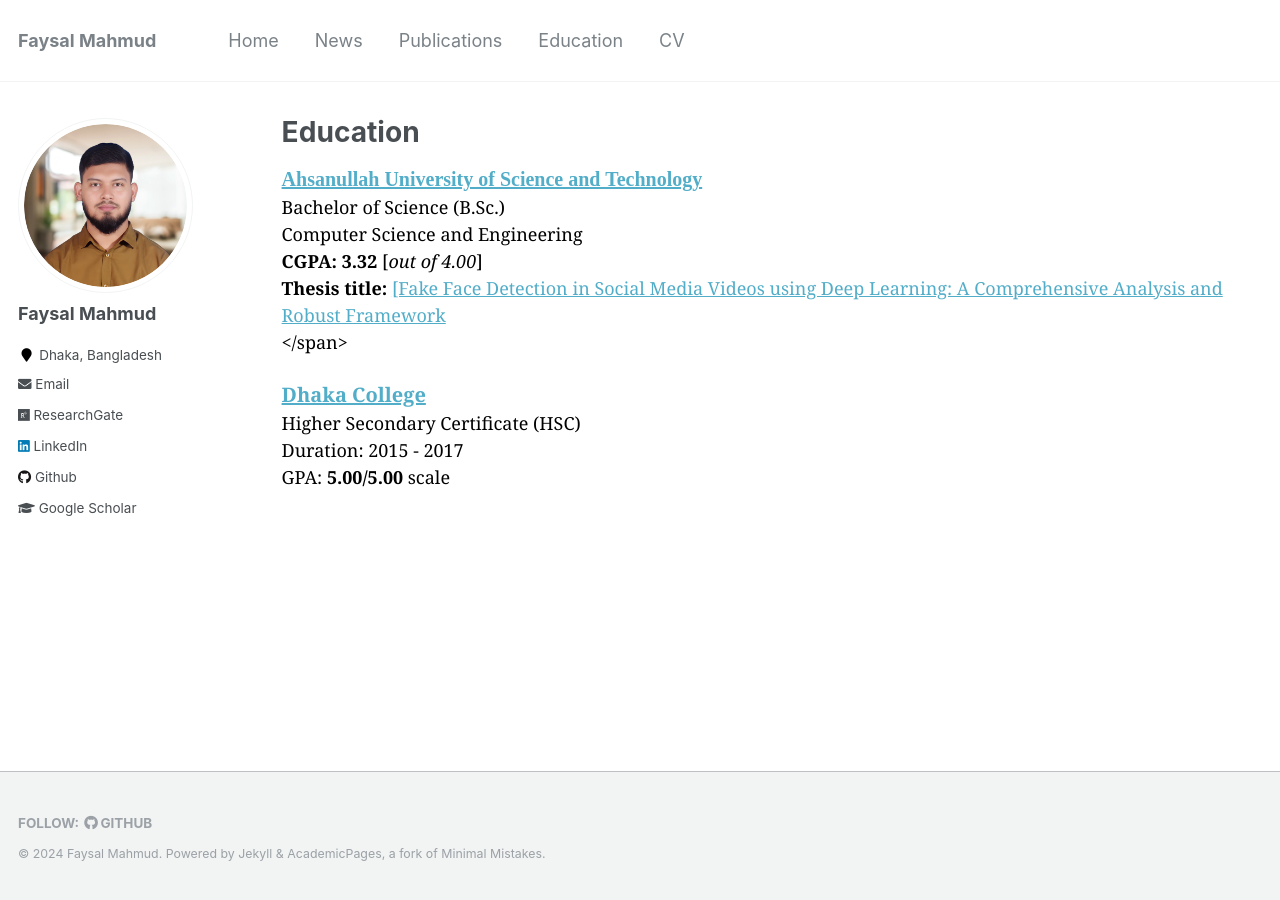
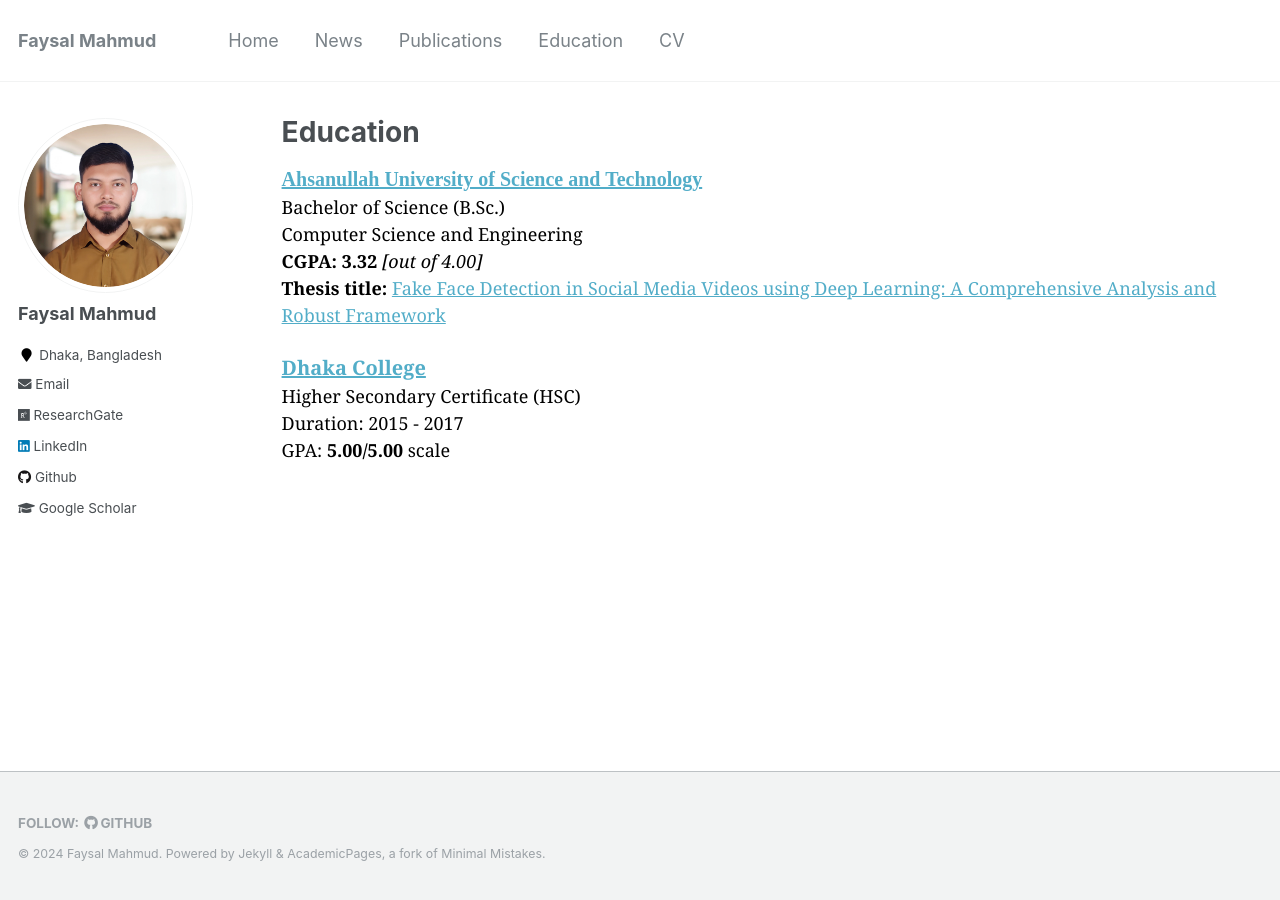
Before and after one commit to Faysal-MD/Faysal-MD.github.io, a Jekyll site: the page built from _pages/education.md, in a window 1280 px wide. Built offline with Jekyll 4.4.1, drawn with Linux system fonts in a browser that asks for light colours; part of the change alters nothing that is shown.

Commit message:
information updated

```diff
--- a/_pages/education.md
+++ b/_pages/education.md
@@ -6,18 +6,26 @@ author_profile: true
 ---
 
 <!-- B.Sc. -->
-<span style="font-family:Georgia; color:black;">
+<!-- <span style="font-family:Georgia; color:black;">
 <span style="color:black; font-size:20px; font-family:Calisto MT"><b><a href="https://aust.edu" target="_blank">Ahsanullah University of Science and Technology</a></b></span><br/>
 Bachelor of Science (B.Sc.)<br/>
 Computer Science and Engineering <br/>
 **CGPA: 3.32** [*out of 4.00*] <br/>
-**Thesis title:** <a href="../files/B.Sc. Thesis/B.Sc. Thesis.pdf">[Fake Face Detection in Social Media Videos using Deep Learning: A Comprehensive Analysis and Robust Framework<a/> <br/>
+**Thesis title:** <a href="../files/B.Sc. Thesis/B.Sc. Thesis.pdf">[Fake Face Detection in Social Media Videos using Deep Learning: A Comprehensive Analysis and Robust Framework]<a/> <br/>
+</span> -->
+
+<span style="font-family: Georgia; color: black;">
+    <span style="font-size: 20px; font-family: Calisto MT;"><b><a href="https://aust.edu" target="_blank">Ahsanullah University of Science and Technology</a></b></span><br/>
+    Bachelor of Science (B.Sc.)<br/>
+    Computer Science and Engineering <br/>
+    <b>CGPA: 3.32</b> <i>[out of 4.00]</i> <br/>
+    <b>Thesis title:</b> <a href="../files/B.Sc. Thesis/B.Sc. Thesis.pdf">Fake Face Detection in Social Media Videos using Deep Learning: A Comprehensive Analysis and Robust Framework</a> <br/>
 </span>
 
 <!-- HSC -->
 <span style="font-family:Georgia; color:black;">
-<span style="color:black; font-size:20px"><b><a href="http://dhakacollege.edu.bd/" target="_blank">Dhaka College</a></b></span><br/>
-Higher Secondary Certificate (HSC) <br/>
-Duration: 2015 - 2017 <br/>
-GPA: <b>5.00/5.00</b> scale <br/>
+    <span style="color:black; font-size:20px"><b><a href="http://dhakacollege.edu.bd/" target="_blank">Dhaka College</a></b></span><br/>
+    Higher Secondary Certificate (HSC) <br/>
+    Duration: 2015 - 2017 <br/>
+    GPA: <b>5.00/5.00</b> scale <br/>
 </span>
```
